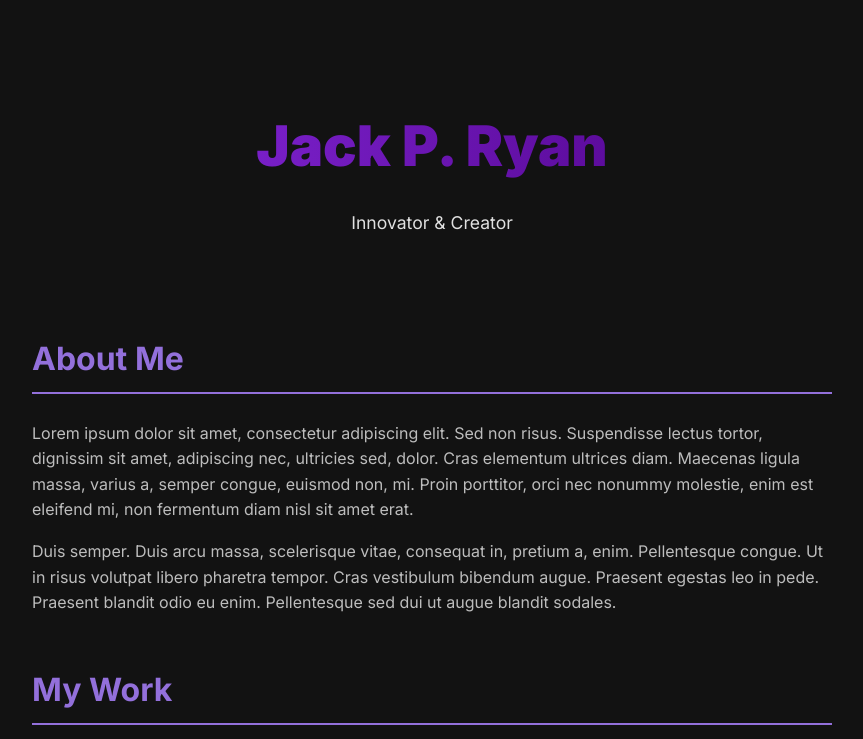
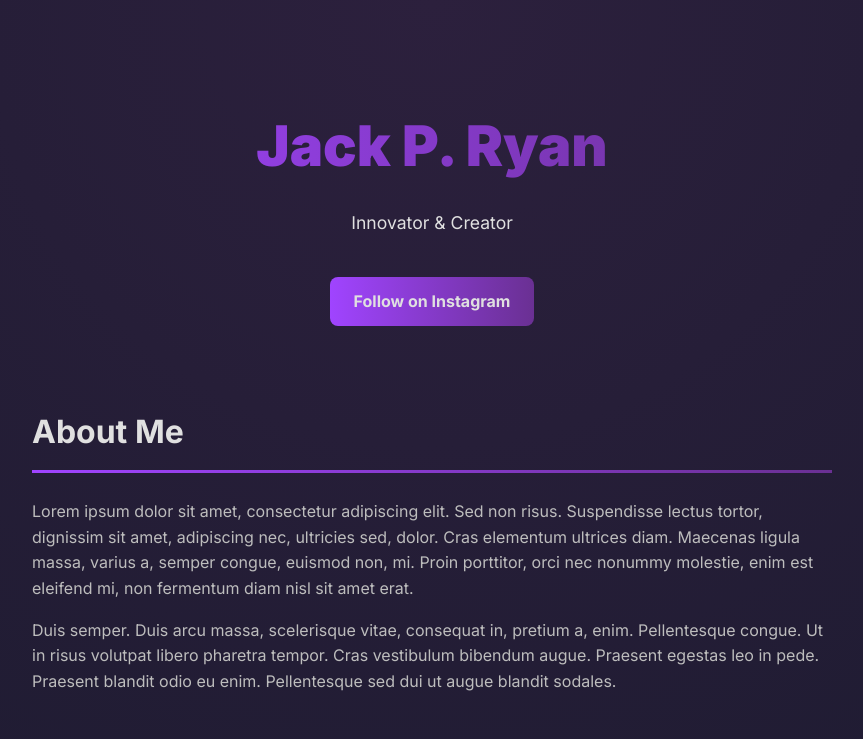
Before and after one commit to jackpatryan42/jackpatryan-site, a plain HTML site: page index.html in a window 1280 px wide. Shown: the top 739 px of the page, without its empty margins (208-1071 px from the left). Drawn offline with Linux system fonts and the light colour scheme.

Commit message:
Update index.html

```diff
--- a/index.html
+++ b/index.html
@@ -12,16 +12,20 @@
 
     <style>
         :root {
-            --dark-bg: #121212; /* Very dark grey, almost black */
-            --primary-text: #E0E0E0; /* Light grey for readability */
-            --secondary-text: #BDBDBD; /* Slightly darker grey */
-            --purple-gradient: linear-gradient(90deg, #8A2BE2, #4B0082); /* BlueViolet to Indigo */
-            --highlight-purple: #9370DB; /* Medium Purple */
+            /* --- UPDATED: More vibrant gradient and new purple shades --- */
+            --dark-bg-start: #2c203d; /* Dark purple for gradient */
+            --dark-bg-end: #1a1a2e;   /* Dark indigo for gradient */
+            --primary-text: #E0E0E0;
+            --secondary-text: #BDBDBD;
+            --purple-gradient: linear-gradient(90deg, #a044ff, #6a3093); /* Brighter purple gradient */
+            --highlight-purple: #c792ea; /* Softer, lavender-like purple for links */
         }
 
         /* --- General Styles --- */
         body {
-            background-color: var(--dark-bg);
+            /* --- UPDATED: Switched to a subtle radial gradient background --- */
+            background-color: var(--dark-bg-end);
+            background-image: radial-gradient(circle at top, var(--dark-bg-start), var(--dark-bg-end));
             color: var(--primary-text);
             font-family: 'Inter', sans-serif;
             margin: 0;
@@ -45,7 +49,7 @@
             font-weight: 900;
             text-align: center;
             margin-bottom: 0.5rem;
-            /* Gradient Text Effect */
+            /* UPDATED: Uses the new, more vibrant gradient */
             background: var(--purple-gradient);
             background-clip: text;
             -webkit-background-clip: text;
@@ -54,10 +58,13 @@
 
         h2 {
             font-size: 2rem;
-            color: var(--highlight-purple);
-            border-bottom: 2px solid var(--highlight-purple);
-            padding-bottom: 0.5rem;
+            color: var(--primary-text); /* Heading text is now light grey */
             margin-top: 3rem;
+            padding-bottom: 0.75rem;
+             /* --- UPDATED: Swapped solid border for a gradient underline --- */
+            border-bottom: 3px solid transparent;
+            border-image: var(--purple-gradient);
+            border-image-slice: 1;
         }
 
         p {
@@ -66,6 +73,7 @@
         }
 
         a {
+            /* --- UPDATED: Using the new highlight color --- */
             color: var(--highlight-purple);
             text-decoration: none;
             transition: color 0.3s ease;
@@ -86,6 +94,26 @@
             color: var(--primary-text);
         }
 
+        /* --- Button Styles --- */
+        .cta-button {
+            display: inline-block;
+            background: var(--purple-gradient); /* UPDATED: Button now uses the gradient */
+            color: var(--primary-text);
+            padding: 12px 24px;
+            margin-top: 1.5rem;
+            border-radius: 8px;
+            text-decoration: none;
+            font-weight: 700;
+            transition: transform 0.2s ease, box-shadow 0.2s ease;
+            border: none;
+        }
+
+        .cta-button:hover {
+            color: white;
+            transform: translateY(-2px);
+            box-shadow: 0 4px 15px rgba(160, 68, 255, 0.3); /* Adds a purple glow on hover */
+        }
+
         footer {
             text-align: center;
             padding: 2rem 0;
@@ -103,6 +131,7 @@
         <header>
             <h1>Jack P. Ryan</h1>
             <p>Innovator & Creator</p>
+            <a href="https://www.instagram.com/jackpatryan" target="_blank" rel="noopener noreferrer" class="cta-button">Follow on Instagram</a>
         </header>
 
         <main>
```
